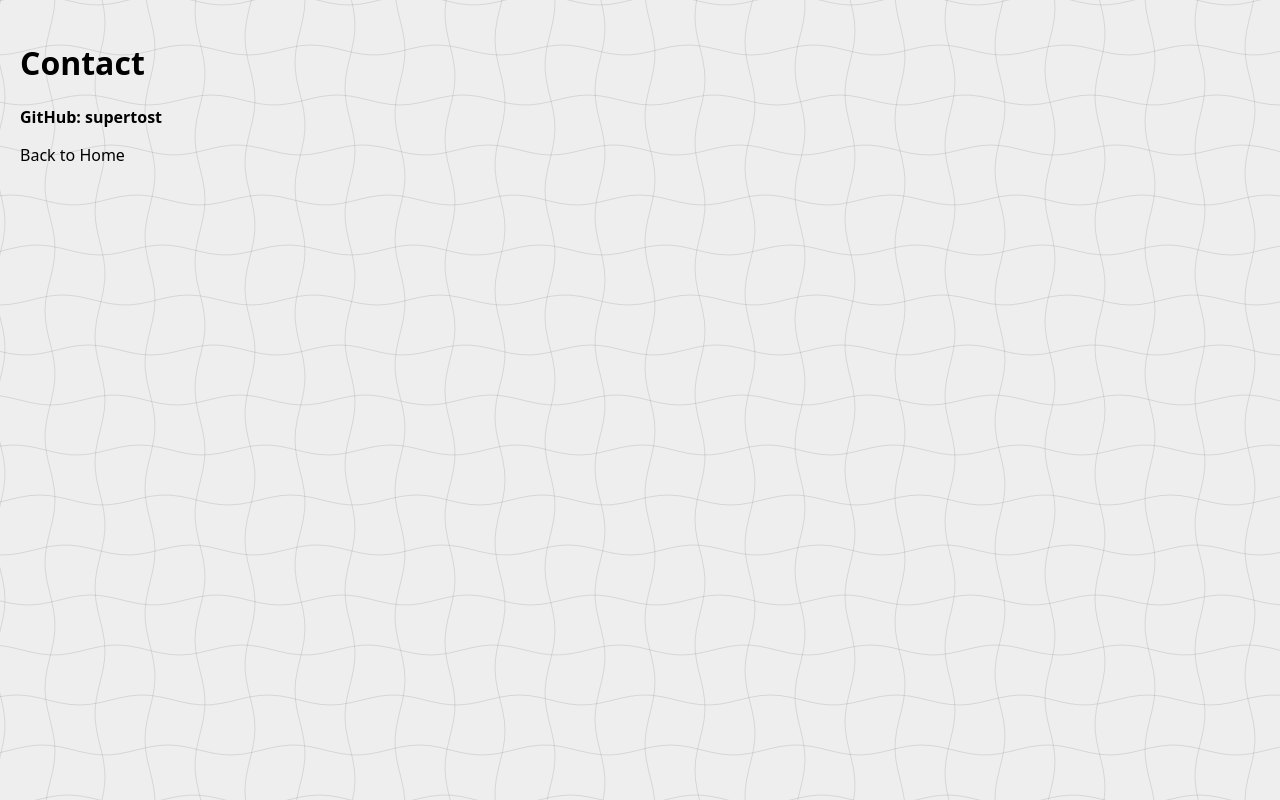
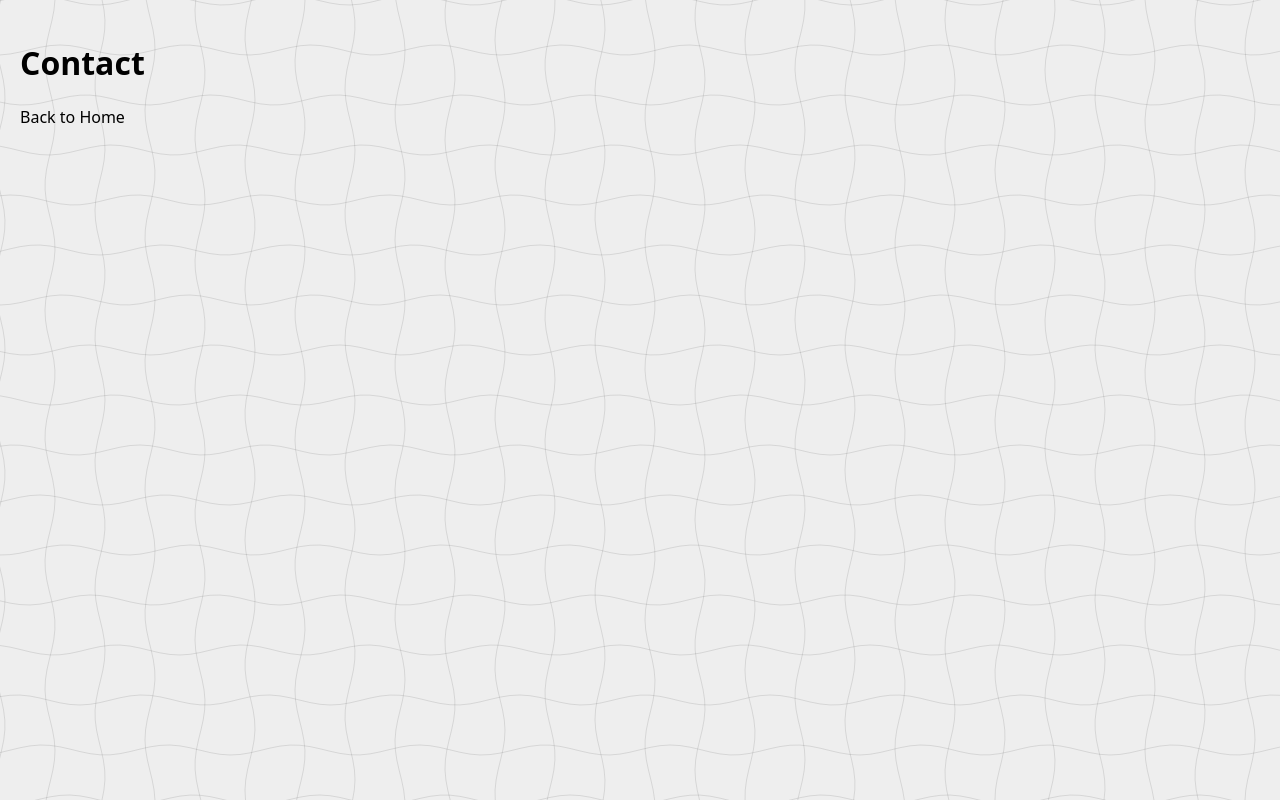
Before and after one commit to supertost/supertost.github.io, a plain HTML site: page contact.html in a window 1280 px wide. Drawn offline with Linux system fonts and the light colour scheme.

Commit message:
Update contact.html

```diff
--- a/contact.html
+++ b/contact.html
@@ -11,7 +11,7 @@
   <canvas id="bgCanvas"></canvas>
 
   <h1>Contact</h1>
-  <p><b><a href="https://github.com/supertost">GitHub: supertost</a></b></p>
+  <p><b></b></p>
   <p><a href="index.html">Back to Home</a></p>
 
   <script src="bg.js"></script>
```
